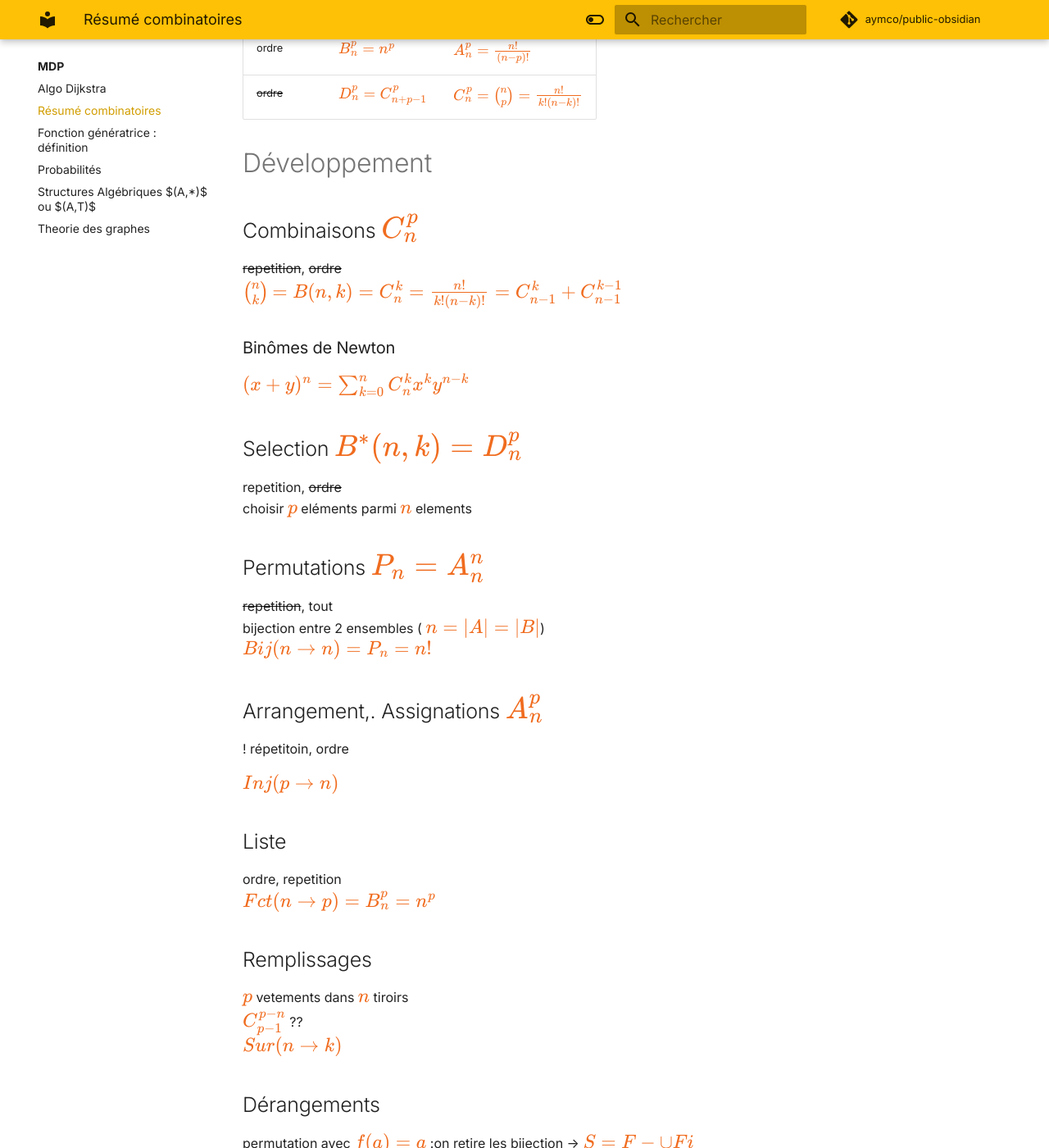
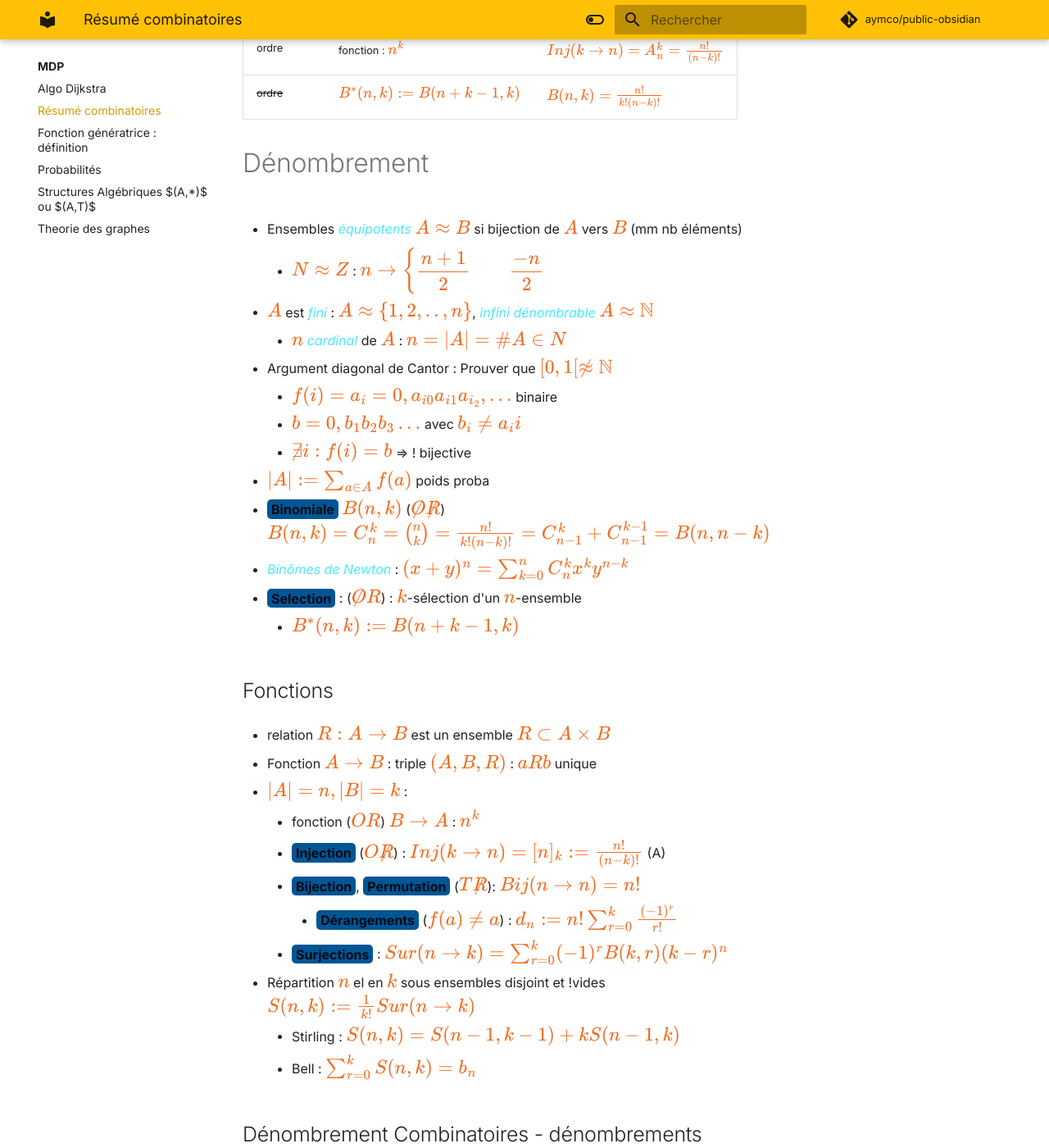
Before and after one commit to Aymco/public-obsidian, an MkDocs documentation site: the page built from docs/MDP/Combinatoires - dénombrements.md, in a window 1280 px wide and 1400 px high, scrolled down 289 px. Shown: the whole window at 82% size. Built offline with MkDocs 1.6.1 and Material for MkDocs 9.7.7, drawn with Linux system fonts in a browser that asks for light colours; comment, search, counter and statistics services are not loaded; some of the changed text lies outside the part shown.

Commit message:
aymco Merge #100
* PUSH NOTE : MDP.md

* PUSH NOTE : Probabilités.md

* PUSH NOTE : Combinatoires - dénombrements.md

```diff
--- a/docs/MDP/Combinatoires - dénombrements.md
+++ b/docs/MDP/Combinatoires - dénombrements.md
@@ -4,74 +4,66 @@ category: MDP
 tags:
   - matière
 created: 2023-12-19
-updated: 2024-01-04
+updated: 2024-01-05
 ---
 
 # Résumé combinatoires
 | x         | Repetition    | ~~répetition~~ |
 | --------- | ------------- | -------------- |
-| tout      | $Q^{a,b}_{n}=\frac{n!}{a!b!}$ | $P_{n}=n!$        |
-| ordre     | $B^p_{n}=n^p$     | $A^p_{n}=\frac{n!}{(n-p)!}$      |
-| ~~ordre~~ | $D^p_{n}=C^p_{n+p-1}$     | $C^p_{n} = {n \choose p}=\frac{n!}{k!(n-k)!}$      |
-
-# Développement
-## Combinaisons $C^p_{n}$
-~~repetition~~, ~~ordre~~
-$n \choose k$ $=B(n,k)=C^k_{n}=\frac{n!}{k!(n-k)!}=C^k_{n-1} +C^{k-1}_{n-1}$
-### Binômes de Newton
-$(x+y)^n=\sum_{k=0}^{n}C^k_{n}x^ky^{n-k}$
-## Selection $B^*(n,k)=D^p_{n}$
-repetition, ~~ordre~~
-choisir $p$ eléments parmi $n$ elements
-## Permutations $P_{n}=A^n_{n}$
-~~repetition~~, tout
-bijection entre 2 ensembles ( $n=|A|=|B|$)
-$Bij(n\to n) =P_{n}= n!$
-
-## Arrangement,. Assignations $A^p_{n}$
-! répetitoin, ordre
-
-$Inj(p\to n)$
-## Liste
-ordre, repetition
-$Fct(n\to p)=B^p_{n}=n^p$
-
-## Remplissages
-$p$ vetements dans $n$ tiroirs
-$C^{p-n}_{p-1}$ ??
-$Sur(n\to k)$
-## Dérangements
-permutation avec $f(a)=a$ :on retire les bijection  → $S=F- \cup Fi$
-$d_n=n!\sum_{r=0}^{n}\frac{-1^r}{r!}$
-
-## Partitions
-$n$ enfants → $k$ groupes
-$Par(n\to k)=S(n,k)=Sur(n\to k)$
-nombre de Stirling : $S(n,k) = S(n-1,k-1)+kS(n-1, k)$
+| tout      | $Q^{a,b}_{n}=\frac{n!}{a!b!}$ | $Bij(n\to n)=n!$        |
+| ordre     | fonction : $n^k$     | $Inj(k\to n)=A^k_{n}=\frac{n!}{(n-k)!}$      |
+| ~~ordre~~ | $B^*(n,k):=B(n+k-1, k)$     | $B(n,k)=\frac{n!}{k!(n-k)!}$      |
 
 # Dénombrement
-## Equipotence $A \approx B$
-$\iff$ $\exists$ **bijection** entre $A$ et $B$ (mm nb éléments)
-$A$ est **fini** / infini : $A \approx \{ 1,2,..,n \}$
-	cardinal de $A$ : $n=|A|=\#A \in N$
-$A \approx N$ → ensemble infini **indénombrable**
-### $N\approx Z$ : $n\to \left\{\begin{align} \frac{{n+1}}{2}\\ \frac{-n}{2} \end{align}\right.$
-### $N \approx Q$
-Démo
-#todo
-### $N \approx R$
-Démo
-#todo
 
-## Dénombrement [Combinatoires - dénombrements](Combinatoires%20-%20d%C3%A9nombrements.md)
+- Ensembles *équipotents* $A \approx B$ si bijection de $A$ vers $B$ (mm nb éléments)
+	- $N\approx Z$ : $n\to \left\{\begin{align} \frac{{n+1}}{2}\quad\quad \frac{-n}{2} \end{align}\right.$
 
-$f(x)=1 : |A|=\sum_{a\in A}^{}f(a)$
-**Unions** d'ensembles : $|A \cup B|=|A|+|B| - |A \cap B|$
-(existe une formule générale)
-**Composition**: $|A\times B|=|A||B|$
+- $A$ est *fini* : $A \approx \{ 1,2,..,n \}$, *infini dénombrable* $A\approx \mathbb{N}$
+	- $n$ *cardinal* de $A$ : $n=|A|=\#A \in N$
 
-![Combinatoires - dénombrements > Résumé combinatoires](Combinatoires%20-%20d%C3%A9nombrements.md#resume-combinatoires)
+- Argument diagonal de Cantor : Prouver que $[0,1[\not\approx \mathbb{N}$
+	- $f(i)=a_{i}=0, a_{i0}a_{i1}a_{i_{2}}, \dots$ binaire
+	- $b=0,b_{1}b_{2}b_{3}\dots$ avec $b_{i}\neq a_{i}i$
+	- $\not\exists i:f(i)=b$ ⇒ ! bijective
 
+- $|A|:=\sum_{a\in A} f(a)$ poids proba
+
+
+
+
+- **Binomiale** $B(n,k)$ ($\not O \not R$) $B(n,k)=C^k_{n}={n \choose k }=\frac{n!}{k!(n-k)!}=C^k_{n-1} +C^{k-1}_{n-1}=B(n,n-k)$
+
+- *Binômes de Newton* : $(x+y)^n=\sum_{k=0}^{n}C^k_{n}x^ky^{n-k}$
+
+- **Selection** : ($\not OR$) :  $k$-sélection d'un $n$-ensemble
+	- $B^*(n,k):=B(n+k-1, k)$
+
+## Fonctions
+
+- relation $R:A\to B$ est un ensemble $R\subset A\times B$
+
+- Fonction $A\to B$ : triple $(A,B,R)$ : $aRb$ unique
+
+- $|A|=n, |B|=k$ :
+	- fonction ($OR$) $B\to A$ : $n^k$
+	- **Injection** ($O\not R$) : $Inj(k\to n)=[n]_{k}:=\frac{n!}{(n-k)!}$ (A)
+	- **Bijection**, **Permutation** ($T\not R$): $Bij(n\to n)=n!$
+		- **Dérangements** ($f(a)\neq a$) : $d_{n}:=n!\sum_{r=0}^{k} \frac{(-1)^r}{r!}$
+	- **Surjections** : $Sur(n\to k)=\sum_{r=0}^{k}(-1)^rB(k,r)(k-r)^n$
+
+- Répartition $n$ el en $k$ sous ensembles disjoint et !vides $S(n,k):=\frac{1}{k!}Sur(n\to k)$
+	- Stirling : $S(n,k)=S(n-1, k-1)+kS(n-1,k)$
+	- Bell : $\sum_{r=0}^{k}S(n,k)=b_{n}$
+
+## Dénombrement Combinatoires - dénombrements
+
+
+- $f(x)=1 : |A|=\sum_{a\in A}^{}f(a)$
+
+- **Union** d'ensembles : $|A \cup B|=|A|+|B| - |A \cap B|$
+
+- **Composition**: $|A\times B|=|A||B|$
 ## Dénombrer avec des génératrices
 ![Fonction génératrice > Fonction génératrice définition](Fonction%20g%C3%A9n%C3%A9ratrice.md#fonction-generatrice-definition)
 
```
Also changed, not shown: docs/MDP/Probabilités.md (+11 -7 lines), docs/MDP/index.md (+2 -0 lines).
